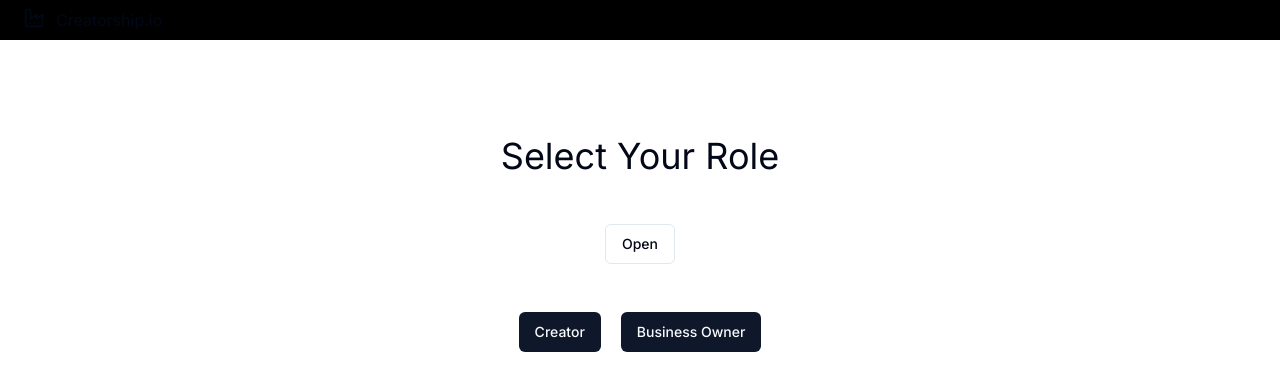
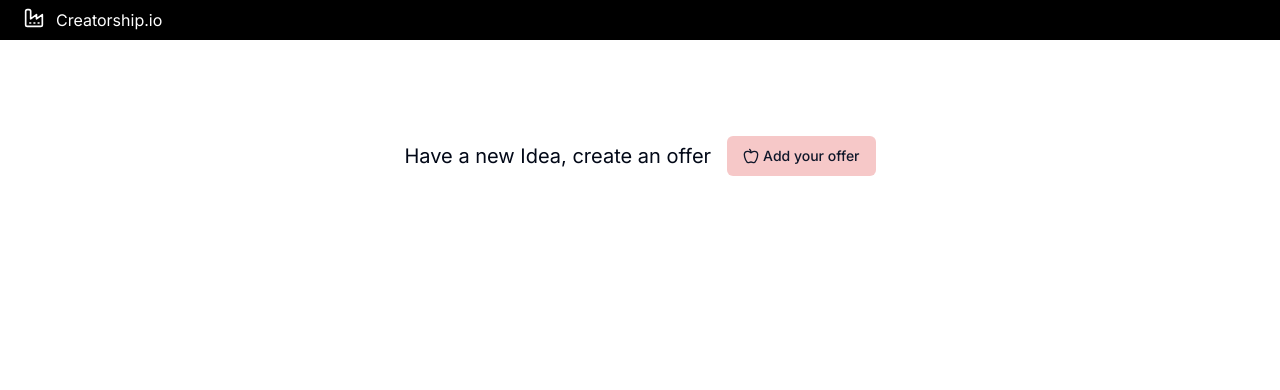
Before and after one commit to OmBharti999/creatorship, a Next.js app: page / in a window 1280 px wide. Shown: the top 390 px of the page. Built offline with nearby package versions, Linux system fonts and the light colour scheme; no server answers.

Commit message:
update font color

```diff
--- a/app/page.tsx
+++ b/app/page.tsx
@@ -8,16 +8,18 @@ export default function Home() {
   return (
     <>
       <Navbar />
-      <main className="flex min-h-screen flex-col items-center space-y-12 p-24">
-        <h2 className="text-4xl">Select Your Role</h2>
-        <Sidebar />
+      <main className="flex min-h-full flex-col items-center space-y-12 p-24">
+        <div className="flex justify-center items-center gap-4">
+          <h2 className="text-xl">Have a new Idea, create an offer</h2>
+          <Sidebar />
+        </div>
         <div className="gap-5 flex ">
-          <Button asChild>
+          {/* <Button asChild>
             <Link href={`/creator`}>Creator</Link>
           </Button>
           <Button>
             <Link href={`/business-owner`}>Business Owner</Link>
-          </Button>
+          </Button> */}
         </div>
       </main>
     </>
--- a/components/shared/navbar/index.tsx
+++ b/components/shared/navbar/index.tsx
@@ -5,7 +5,7 @@ import React from "react";
 const Navbar = () => {
   return (
     <header className="h-10 bg-black w-full flex items-center px-6">
-      <h3 className="flex gap-3">
+      <h3 className="flex gap-3 text-white">
         <Factory size={20} />
         Creatorship.io
       </h3>
--- a/components/shared/sidebar/index.tsx
+++ b/components/shared/sidebar/index.tsx
@@ -8,12 +8,19 @@ import {
   SheetTrigger,
 } from "@/components/ui/sheet";
 import { IdeaForm } from "../form";
+import { Apple } from "lucide-react";
 
 export function Sidebar() {
   return (
     <Sheet>
       <SheetTrigger asChild>
-        <Button variant="outline">Open</Button>
+        <Button
+          variant="secondary"
+          className="flex justify-center items-center gap-1 bg-red-600/25 hover:bg-red-600/50 "
+        >
+          <Apple size={16} />
+          Add your offer
+        </Button>
       </SheetTrigger>
       <SheetContent>
         <SheetHeader>
```
